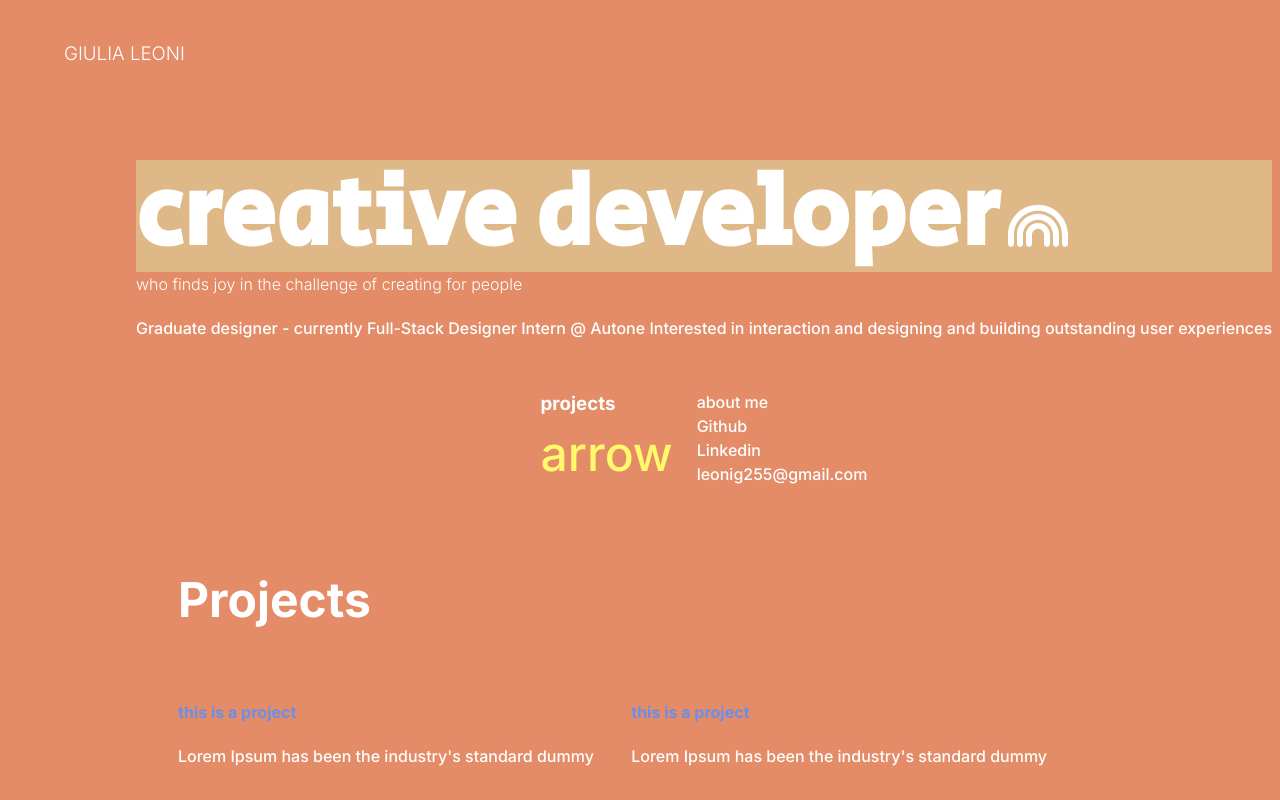
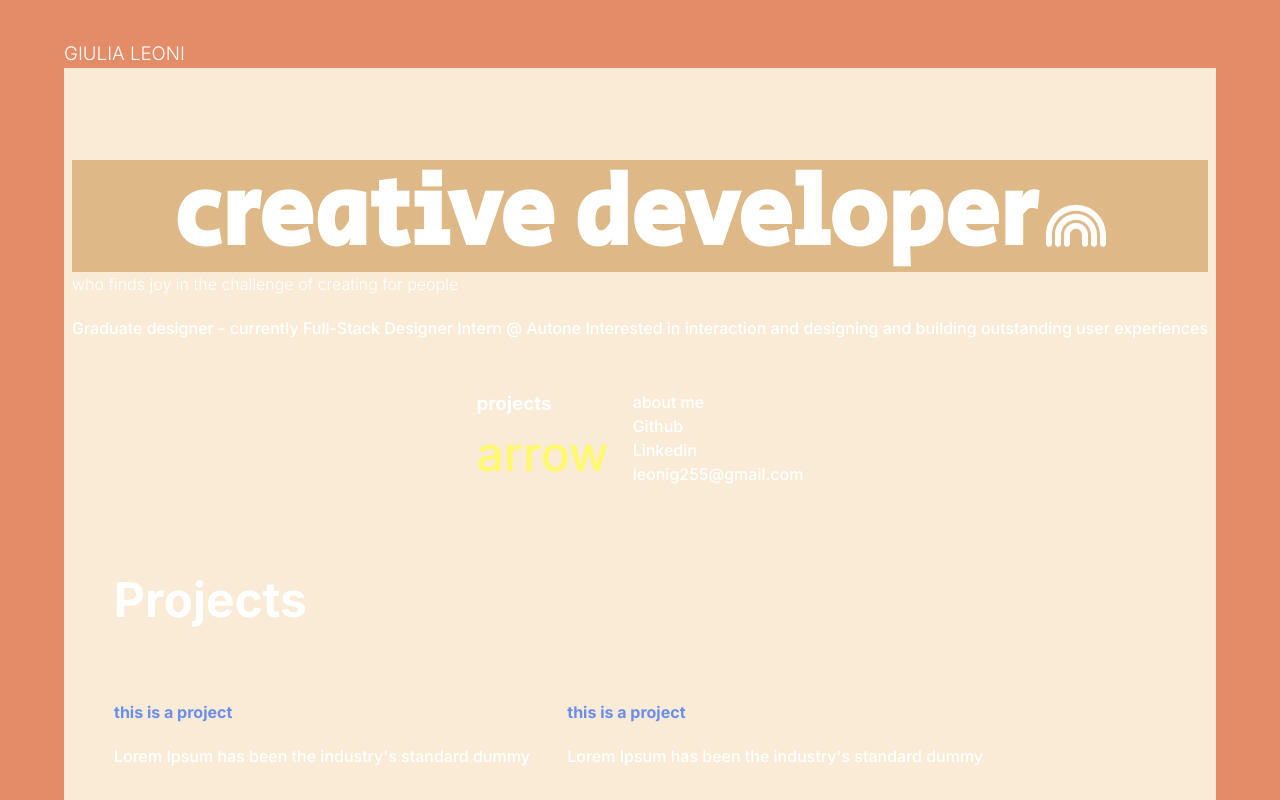
Before and after one commit to GiuliaLeoni/dev-portfolio, a React (Vite) app: page / in a window 1280 px wide. Shown: the top 800 px of the page. Built offline with nearby package versions, Linux system fonts and the light colour scheme.

Commit message:
fix styling of containers

```diff
--- a/src/components/Description/description.module.scss
+++ b/src/components/Description/description.module.scss
@@ -3,6 +3,7 @@
 .title {
     display: flex;
     gap: 0.5rem;
+    justify-content: center;
     align-items: center;
     background-color: burlywood;
 }
--- a/src/components/Home/home.module.scss
+++ b/src/components/Home/home.module.scss
@@ -1,7 +1,7 @@
 .container {
     width: 100%;
     display: flex;
-    justify-content: space-between;
+    justify-content: center;
     align-items: center;
     flex-direction: row;
     // background-color: lightgreen;
--- a/src/components/Main/main.module.scss
+++ b/src/components/Main/main.module.scss
@@ -2,5 +2,5 @@
     // overflow: hidden;
     margin-left: 10vw;
     margin-right: 10vw;
-    // background-color: antiquewhite;
+    background-color: antiquewhite;
 }
```
